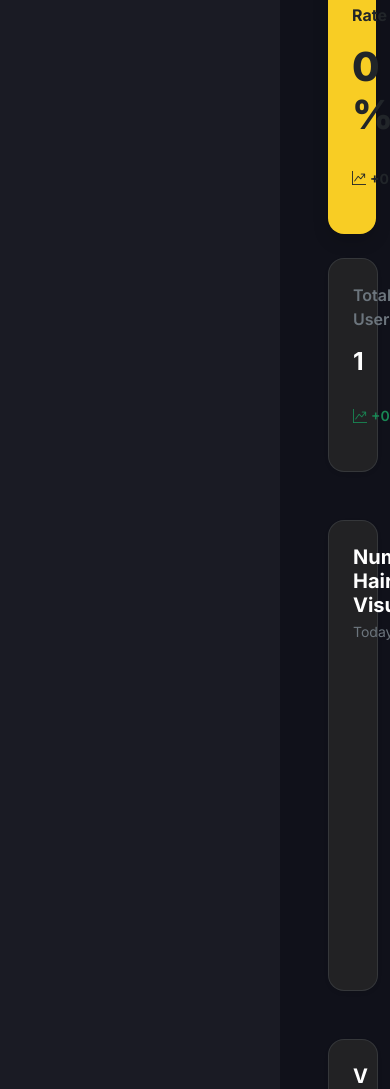
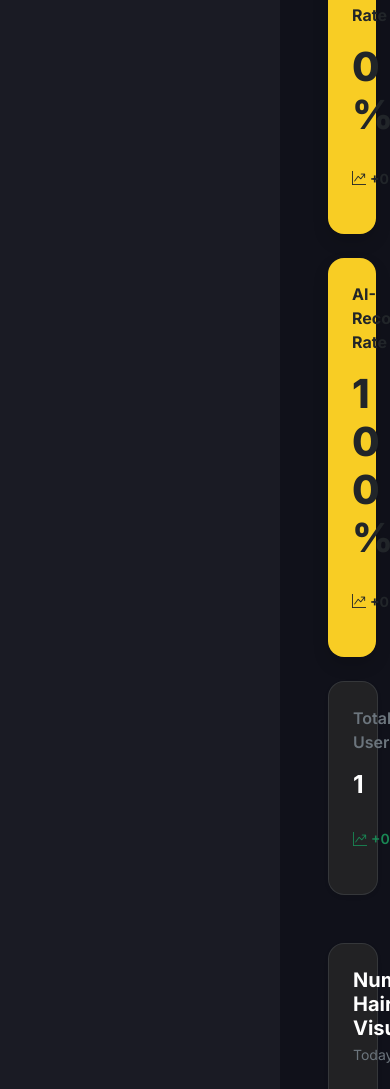
Before and after one commit to TrueHair-AI/truehair-ai, a Flask app: page /dashboard/operations in a window 390 px wide. Shown: the part 1075-2164 px from the top of the page. Run offline with Flask 3, Linux system fonts and the light colour scheme; the visitor is signed in with stand-in values (Sample User, id 1); tables that the repository leaves empty hold one stand-in row (values such as "Sample post").

Commit message:
feat(dashboard): add AI-Recommended Rate metric to Operations
Surface how often users pick a hairstyle that came from an AI
recommendation versus picking from the catalog directly. The metric
is the share of GeneratedImage rows where was_ai_recommended is True,
restricted to rows where the column is non-null so legacy generations
without recommendation context don't dilute the denominator.

Renders as a yellow primary-KPI card alongside Activation and
Retention, with a week-over-week delta.

```diff
--- a/app/routes/main.py
+++ b/app/routes/main.py
@@ -334,6 +334,32 @@ def operations_dashboard():
     )
     retention_change = retention_rate - retention_rate_last_week
 
+    # AI-recommended selection rate: of generations whose recommendation context
+    # is known (was_ai_recommended is non-null), the share that came from an AI
+    # recommendation. Legacy rows with null are excluded.
+    ai_rec_total = GeneratedImage.query.filter(
+        GeneratedImage.was_ai_recommended.isnot(None)
+    ).count()
+    ai_rec_hits = GeneratedImage.query.filter(
+        GeneratedImage.was_ai_recommended.is_(True)
+    ).count()
+    ai_rec_rate = int(ai_rec_hits / ai_rec_total * 100) if ai_rec_total > 0 else 0
+
+    ai_rec_total_last_week = GeneratedImage.query.filter(
+        GeneratedImage.was_ai_recommended.isnot(None),
+        GeneratedImage.created_at < week_ago,
+    ).count()
+    ai_rec_hits_last_week = GeneratedImage.query.filter(
+        GeneratedImage.was_ai_recommended.is_(True),
+        GeneratedImage.created_at < week_ago,
+    ).count()
+    ai_rec_rate_last_week = (
+        int(ai_rec_hits_last_week / ai_rec_total_last_week * 100)
+        if ai_rec_total_last_week > 0
+        else 0
+    )
+    ai_rec_change = ai_rec_rate - ai_rec_rate_last_week
+
     this_week_gens = {str(i): 0 for i in range(7)}
     last_week_gens = {str(i): 0 for i in range(7)}
 
@@ -390,6 +416,8 @@ def operations_dashboard():
         activation_change=activation_change,
         retention_rate=retention_rate,
         retention_change=retention_change,
+        ai_rec_rate=ai_rec_rate,
+        ai_rec_change=ai_rec_change,
         total_users=total_users,
         total_users_change=round(total_users_change, 1),
         today_gen_count=today_gen_count,
--- a/app/templates/operations_dashboard.html
+++ b/app/templates/operations_dashboard.html
@@ -102,6 +102,24 @@
                 </div>
 
                 <!-- Card 5 -->
+                <div class="col-xl col-md-6">
+                    <div class="card rounded-4 h-100 p-4 shadow text-dark"
+                        style="background-color: var(--th-yellow); border: none;">
+                        <div class="d-flex justify-content-between align-items-start mb-3">
+                            <span class="fw-bold">AI-Recommended Rate</span>
+                            <i class="bi bi-stars fs-5"></i>
+                        </div>
+                        <h2 class="fw-extrabold mb-2" style="font-size: 2.5rem;">{{ ai_rec_rate }}%</h2>
+                        <div class="text-dark text-sm fw-bold d-flex align-items-center gap-1">
+                            <i
+                                class="bi {% if ai_rec_change >= 0 %}bi-graph-up-arrow{% else %}bi-graph-down-arrow{% endif %}"></i>
+                            {% if ai_rec_change >= 0 %}+{% endif %}{{ ai_rec_change }}% <span
+                                class="fw-semibold opacity-75">vs last week</span>
+                        </div>
+                    </div>
+                </div>
+
+                <!-- Card 6 -->
                 <div class="col-xl col-md-12">
                     <div class="card bg-card border border-secondary border-opacity-25 rounded-4 h-100 p-4 shadow-sm">
                         <div class="d-flex justify-content-between align-items-start mb-3">
```
Also changed, not shown: tests/test_routes.py (+28 -0 lines).
